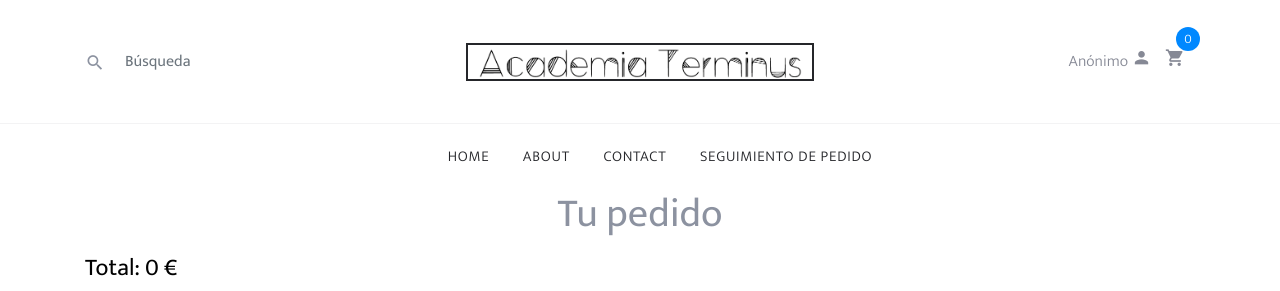
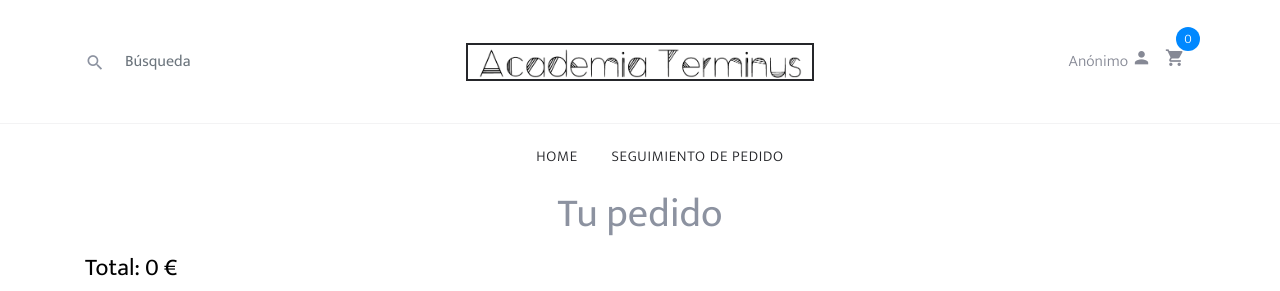
Before and after one commit to PedroJimenezGuerrero/PGPI-G1.14, a Django app: page /order/create/ in a window 1280 px wide. Shown: the top 291 px of the page. Run offline with Django 3.2, Linux system fonts and the light colour scheme; some libraries are stand-ins or nearby versions; some web fonts are replaced.

Commit message:
fix: arreglado navbar

```diff
--- a/app/order/templates/order/create.html
+++ b/app/order/templates/order/create.html
@@ -11,7 +11,7 @@ Checkout
             {% for item in cart %}
             <li>
                 {{ item.quantity }}x {{ item.product.name }}
-                <span>${{ item.total_price }}</span>
+                <span>{{ item.total_price }} €</span>
             </li>
             {% endfor %}
         </ul>
--- a/app/shop/templates/shop/base/navbar.html
+++ b/app/shop/templates/shop/base/navbar.html
@@ -56,8 +56,6 @@
             <div class="container">
                 <ul class="site-menu js-clone-nav d-none d-md-block">
                     <li><a href="/">Home</a></li>
-                    <li><a href="shop.html">About</a></li>
-                    <li><a href="contact.html">Contact</a></li>
                     <li><a href="/order/search">Seguimiento de pedido</a></li>
                 </ul>
             </div>
```
Also changed, not shown: app/config/db.sqlite3.
